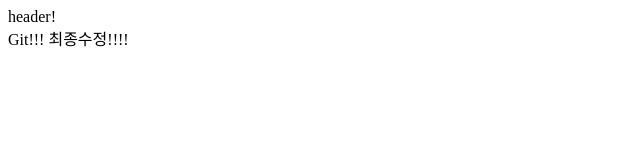
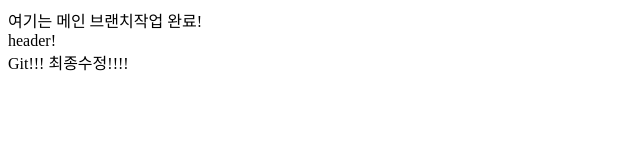
Before and after one commit to slfmP/gitTest, a plain HTML site: page index.html in a window 1280 px wide. Shown: the whole page, without its empty margins (0-640 px from the left). Drawn offline with Linux system fonts and the light colour scheme.

Commit message:
#10. 메인 커밋

```diff
--- a/index.html
+++ b/index.html
@@ -1,4 +1,5 @@
 <html>
+    여기는 메인 브랜치작업 완료!
     <header>
         header!
     </header>
```
